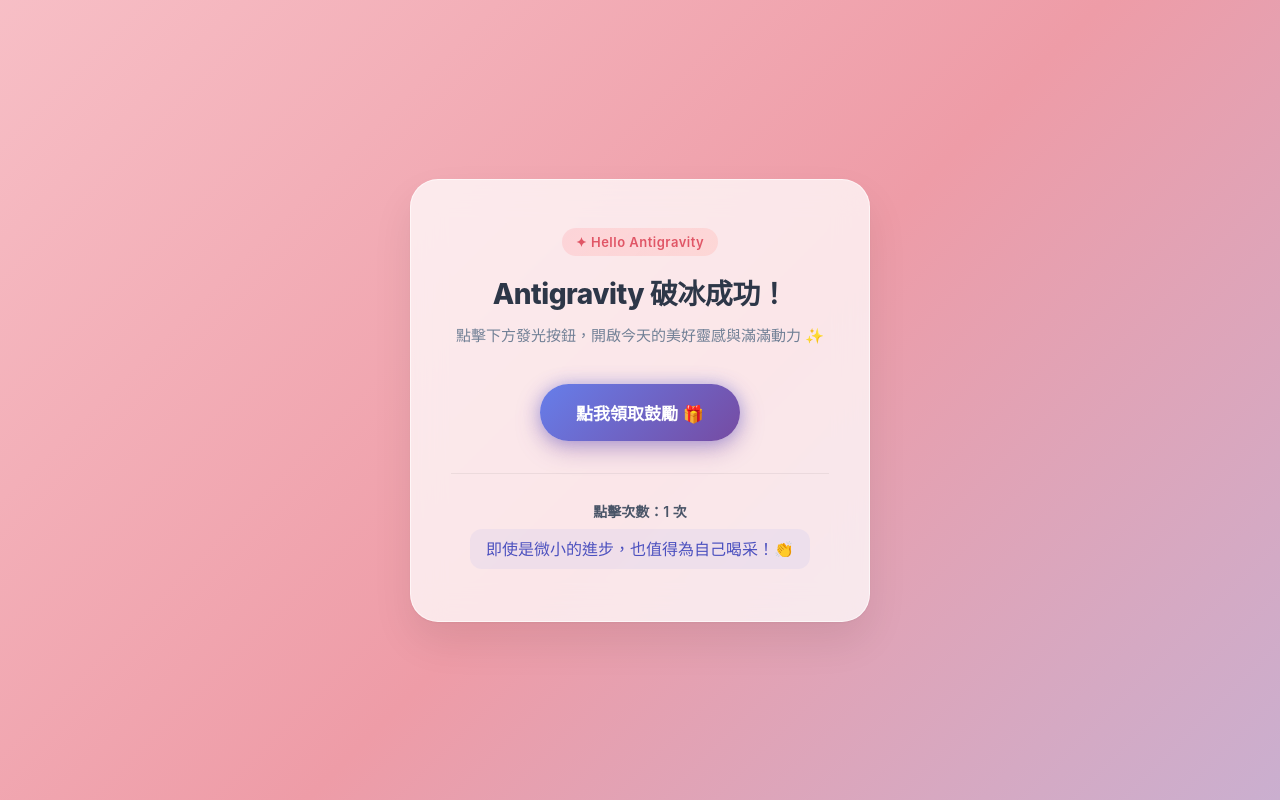
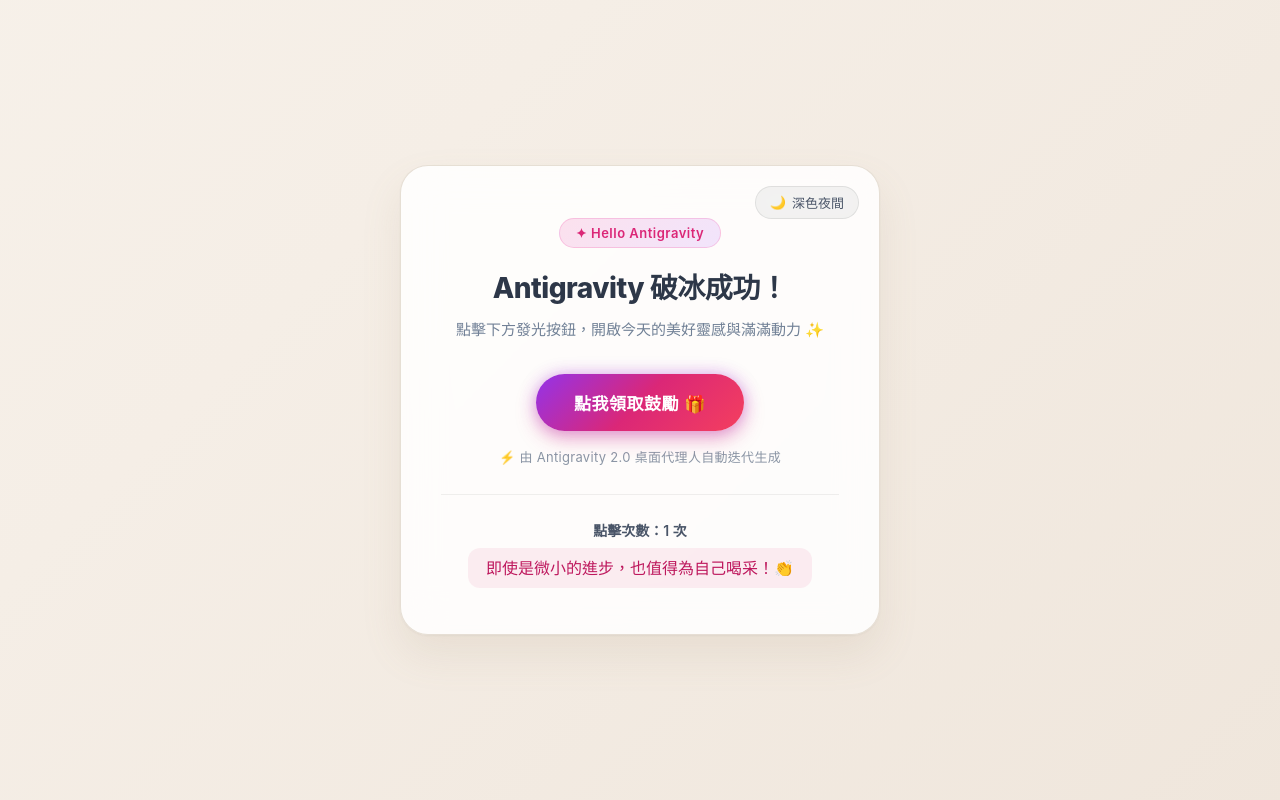
Before and after one commit to a113080009/test-agent, a plain HTML site: page index.html in a window 1280 px wide. Both pictures are taken after a click on the button "點我領取鼓勵 🎁". Drawn offline with Linux system fonts and the light colour scheme.

Commit message:
升級 hello.html：加入漸層懸浮特效與深淺色切換功能

```diff
--- a/index.html
+++ b/index.html
@@ -5,6 +5,48 @@
   <meta name="viewport" content="width=device-width, initial-scale=1.0">
   <title>Antigravity 破冰成功！</title>
   <style>
+    :root {
+      /* 淺色米白模式 (預設) */
+      --bg-gradient: linear-gradient(135deg, #faf6f0 0%, #f5eee6 50%, #ede3d8 100%);
+      --card-bg: rgba(255, 255, 255, 0.85);
+      --card-border: rgba(220, 210, 195, 0.7);
+      --card-shadow: 0 20px 40px rgba(160, 130, 100, 0.12), 0 1px 3px rgba(0, 0, 0, 0.05);
+      --title-color: #2d3748;
+      --subtitle-color: #718096;
+      --tag-color: #8b95a5;
+      --count-color: #4a5568;
+      --quote-bg: rgba(219, 39, 119, 0.08);
+      --quote-color: #be185d;
+      --badge-bg: linear-gradient(135deg, rgba(244, 114, 182, 0.2), rgba(192, 132, 252, 0.2));
+      --badge-color: #db2777;
+      --badge-border: rgba(244, 114, 182, 0.3);
+      --toggle-bg: rgba(0, 0, 0, 0.05);
+      --toggle-border: rgba(0, 0, 0, 0.08);
+      --toggle-color: #4a5568;
+      --divider-color: rgba(0, 0, 0, 0.06);
+    }
+
+    body.theme-dark {
+      /* 深色夜間模式 */
+      --bg-gradient: linear-gradient(135deg, #0b0f19 0%, #16192e 50%, #1e112a 100%);
+      --card-bg: rgba(26, 32, 48, 0.88);
+      --card-border: rgba(255, 255, 255, 0.1);
+      --card-shadow: 0 24px 50px rgba(0, 0, 0, 0.5), 0 0 30px rgba(168, 85, 247, 0.15);
+      --title-color: #f8fafc;
+      --subtitle-color: #94a3b8;
+      --tag-color: #64748b;
+      --count-color: #cbd5e1;
+      --quote-bg: rgba(168, 85, 247, 0.16);
+      --quote-color: #f472b6;
+      --badge-bg: rgba(236, 72, 153, 0.15);
+      --badge-color: #f472b6;
+      --badge-border: rgba(236, 72, 153, 0.3);
+      --toggle-bg: rgba(255, 255, 255, 0.1);
+      --toggle-border: rgba(255, 255, 255, 0.15);
+      --toggle-color: #f1f5f9;
+      --divider-color: rgba(255, 255, 255, 0.08);
+    }
+
     * {
       box-sizing: border-box;
       margin: 0;
@@ -17,10 +59,11 @@
       justify-content: center;
       align-items: center;
       font-family: -apple-system, BlinkMacSystemFont, "Segoe UI", Roboto, "Helvetica Neue", "PingFang TC", "Microsoft JhengHei", sans-serif;
-      background: linear-gradient(135deg, #ffdde1 0%, #ee9ca7 50%, #a1c4fd 100%);
+      background: var(--bg-gradient);
       background-size: 200% 200%;
-      animation: gradientShift 12s ease infinite;
-      padding: 20px;
+      animation: gradientShift 14s ease infinite;
+      padding: 24px;
+      transition: background 0.5s ease;
     }
 
     @keyframes gradientShift {
@@ -30,105 +73,156 @@
     }
 
     .card {
-      background: rgba(255, 255, 255, 0.75);
-      backdrop-filter: blur(16px);
-      -webkit-backdrop-filter: blur(16px);
-      border: 1px solid rgba(255, 255, 255, 0.6);
+      position: relative;
+      background: var(--card-bg);
+      backdrop-filter: blur(20px);
+      -webkit-backdrop-filter: blur(20px);
+      border: 1px solid var(--card-border);
       border-radius: 28px;
-      padding: 48px 40px;
+      padding: 52px 40px 44px;
       width: 100%;
-      max-width: 460px;
-      box-shadow: 0 20px 40px rgba(0, 0, 0, 0.08), 0 1px 3px rgba(0, 0, 0, 0.05);
+      max-width: 480px;
+      box-shadow: var(--card-shadow);
       text-align: center;
-      transition: transform 0.3s ease, box-shadow 0.3s ease;
+      transition: all 0.4s ease;
     }
 
     .card:hover {
       transform: translateY(-4px);
-      box-shadow: 0 24px 48px rgba(0, 0, 0, 0.12);
+    }
+
+    /* 右上角切換開關 */
+    .theme-toggle-btn {
+      position: absolute;
+      top: 20px;
+      right: 20px;
+      background: var(--toggle-bg);
+      border: 1px solid var(--toggle-border);
+      color: var(--toggle-color);
+      padding: 6px 14px;
+      border-radius: 999px;
+      font-size: 13px;
+      font-weight: 500;
+      cursor: pointer;
+      display: inline-flex;
+      align-items: center;
+      gap: 6px;
+      outline: none;
+      transition: all 0.25s ease;
+      backdrop-filter: blur(10px);
+      -webkit-backdrop-filter: blur(10px);
+      user-select: none;
+    }
+
+    .theme-toggle-btn:hover {
+      transform: scale(1.05);
+      background: rgba(168, 85, 247, 0.15);
+      border-color: rgba(168, 85, 247, 0.3);
+    }
+
+    .theme-toggle-btn:active {
+      transform: scale(0.96);
     }
 
     .badge {
       display: inline-block;
-      padding: 6px 14px;
-      background: linear-gradient(135deg, rgba(255, 154, 162, 0.25), rgba(255, 183, 178, 0.35));
-      color: #e05666;
+      padding: 6px 16px;
+      background: var(--badge-bg);
+      color: var(--badge-color);
+      border: 1px solid var(--badge-border);
       border-radius: 999px;
       font-size: 13px;
       font-weight: 600;
       letter-spacing: 0.5px;
-      margin-bottom: 16px;
+      margin-bottom: 18px;
+      transition: all 0.3s ease;
     }
 
     h1 {
       font-size: 28px;
       font-weight: 800;
-      color: #2d3748;
+      color: var(--title-color);
       margin-bottom: 12px;
       letter-spacing: -0.5px;
+      transition: color 0.3s ease;
     }
 
     p.subtitle {
       font-size: 15px;
-      color: #718096;
-      margin-bottom: 36px;
+      color: var(--subtitle-color);
+      margin-bottom: 32px;
       line-height: 1.6;
+      transition: color 0.3s ease;
     }
 
+    /* 紫粉漸層發光按鈕 + 懸浮放大動畫 */
     .glow-btn {
       position: relative;
-      background: linear-gradient(135deg, #667eea 0%, #764ba2 100%);
+      background: linear-gradient(135deg, #9333ea 0%, #db2777 50%, #f43f5e 100%);
       color: #ffffff;
       border: none;
-      padding: 16px 36px;
+      padding: 16px 38px;
       font-size: 17px;
       font-weight: 600;
       border-radius: 999px;
       cursor: pointer;
       outline: none;
-      transition: all 0.3s cubic-bezier(0.4, 0, 0.2, 1);
-      box-shadow: 0 8px 24px rgba(118, 75, 162, 0.4), 0 0 16px rgba(102, 126, 234, 0.4);
+      transition: transform 0.3s cubic-bezier(0.34, 1.56, 0.64, 1), box-shadow 0.3s ease;
+      box-shadow: 0 8px 20px rgba(219, 39, 119, 0.35), 0 0 16px rgba(147, 51, 234, 0.35);
+      letter-spacing: 0.5px;
     }
 
     .glow-btn:hover {
-      transform: translateY(-2px) scale(1.03);
-      box-shadow: 0 12px 32px rgba(118, 75, 162, 0.6), 0 0 24px rgba(102, 126, 234, 0.6);
+      transform: scale(1.05);
+      box-shadow: 0 16px 36px rgba(219, 39, 119, 0.5), 0 0 28px rgba(147, 51, 234, 0.55);
     }
 
     .glow-btn:active {
-      transform: translateY(1px) scale(0.98);
-      box-shadow: 0 4px 16px rgba(118, 75, 162, 0.4);
+      transform: scale(0.98);
+      box-shadow: 0 4px 16px rgba(219, 39, 119, 0.4);
+    }
+
+    /* 按鈕下方代理人生成標籤 */
+    .agent-tag {
+      font-size: 13px;
+      color: var(--tag-color);
+      margin-top: 16px;
+      letter-spacing: 0.3px;
+      transition: color 0.3s ease;
+      user-select: none;
     }
 
     .result-section {
-      margin-top: 32px;
-      padding-top: 24px;
-      border-top: 1px solid rgba(0, 0, 0, 0.06);
-      min-height: 100px;
+      margin-top: 28px;
+      padding-top: 22px;
+      border-top: 1px solid var(--divider-color);
+      min-height: 96px;
       display: flex;
       flex-direction: column;
       justify-content: center;
       align-items: center;
+      transition: border-color 0.3s ease;
     }
 
     .click-count {
       font-size: 14px;
       font-weight: 600;
-      color: #4a5568;
+      color: var(--count-color);
       margin-bottom: 8px;
+      transition: color 0.3s ease;
     }
 
     .quote-box {
       font-size: 16px;
       font-weight: 500;
-      color: #4c51bf;
+      color: var(--quote-color);
       line-height: 1.5;
-      padding: 8px 16px;
+      padding: 8px 18px;
       border-radius: 12px;
-      background: rgba(102, 126, 234, 0.08);
+      background: var(--quote-bg);
       opacity: 0;
       transform: translateY(6px);
-      transition: opacity 0.3s ease, transform 0.3s ease;
+      transition: opacity 0.3s ease, transform 0.3s ease, background 0.3s ease, color 0.3s ease;
     }
 
     .quote-box.show {
@@ -140,11 +234,21 @@
 <body>
 
   <div class="card">
+    <!-- 右上角主題切換開關 -->
+    <button id="themeToggle" class="theme-toggle-btn" aria-label="切換背景模式" title="切換背景模式">
+      <span id="themeIcon">🌙</span>
+      <span id="themeLabel">深色夜間</span>
+    </button>
+
     <div class="badge">✦ Hello Antigravity</div>
     <h1>Antigravity 破冰成功！</h1>
     <p class="subtitle">點擊下方發光按鈕，開啟今天的美好靈感與滿滿動力 ✨</p>
 
+    <!-- 紫粉漸層發光按鈕 -->
     <button id="actionBtn" class="glow-btn">點我領取鼓勵 🎁</button>
+
+    <!-- 代理人迭代生成小字 -->
+    <p class="agent-tag">⚡ 由 Antigravity 2.0 桌面代理人自動迭代生成</p>
 
     <div class="result-section">
       <div id="counter" class="click-count">尚未點擊按鈕</div>
@@ -153,6 +257,7 @@
   </div>
 
   <script>
+    // 鼓勵小語清單
     const quotes = [
       "每一次嘗試，都是成長的契機！✨",
       "保持好奇心，世界會為你敞開大門！🚀",
@@ -172,24 +277,41 @@
     const counterDisplay = document.getElementById('counter');
     const quoteDisplay = document.getElementById('quote');
 
+    // 點擊按鈕互動
     btn.addEventListener('click', () => {
       count++;
       counterDisplay.textContent = `點擊次數：${count} 次`;
 
-      // 隨機挑選鼓勵小語（避免與上次相同）
+      // 隨機挑選鼓勵小語（避免連續重複）
       let randomIndex;
       do {
         randomIndex = Math.floor(Math.random() * quotes.length);
       } while (quotes.length > 1 && randomIndex === lastIndex);
       lastIndex = randomIndex;
 
-      // 切換動畫效果
+      // 切換淡入動畫
       quoteDisplay.classList.remove('show');
       setTimeout(() => {
         quoteDisplay.textContent = quotes[randomIndex];
         quoteDisplay.classList.add('show');
       }, 100);
     });
+
+    // 主題模式切換開關 (淺色米白 / 深色夜間)
+    const themeToggle = document.getElementById('themeToggle');
+    const themeIcon = document.getElementById('themeIcon');
+    const themeLabel = document.getElementById('themeLabel');
+
+    themeToggle.addEventListener('click', () => {
+      const isDark = document.body.classList.toggle('theme-dark');
+      if (isDark) {
+        themeIcon.textContent = '☀️';
+        themeLabel.textContent = '淺色米白';
+      } else {
+        themeIcon.textContent = '🌙';
+        themeLabel.textContent = '深色夜間';
+      }
+    });
   </script>
 </body>
 </html>
```
